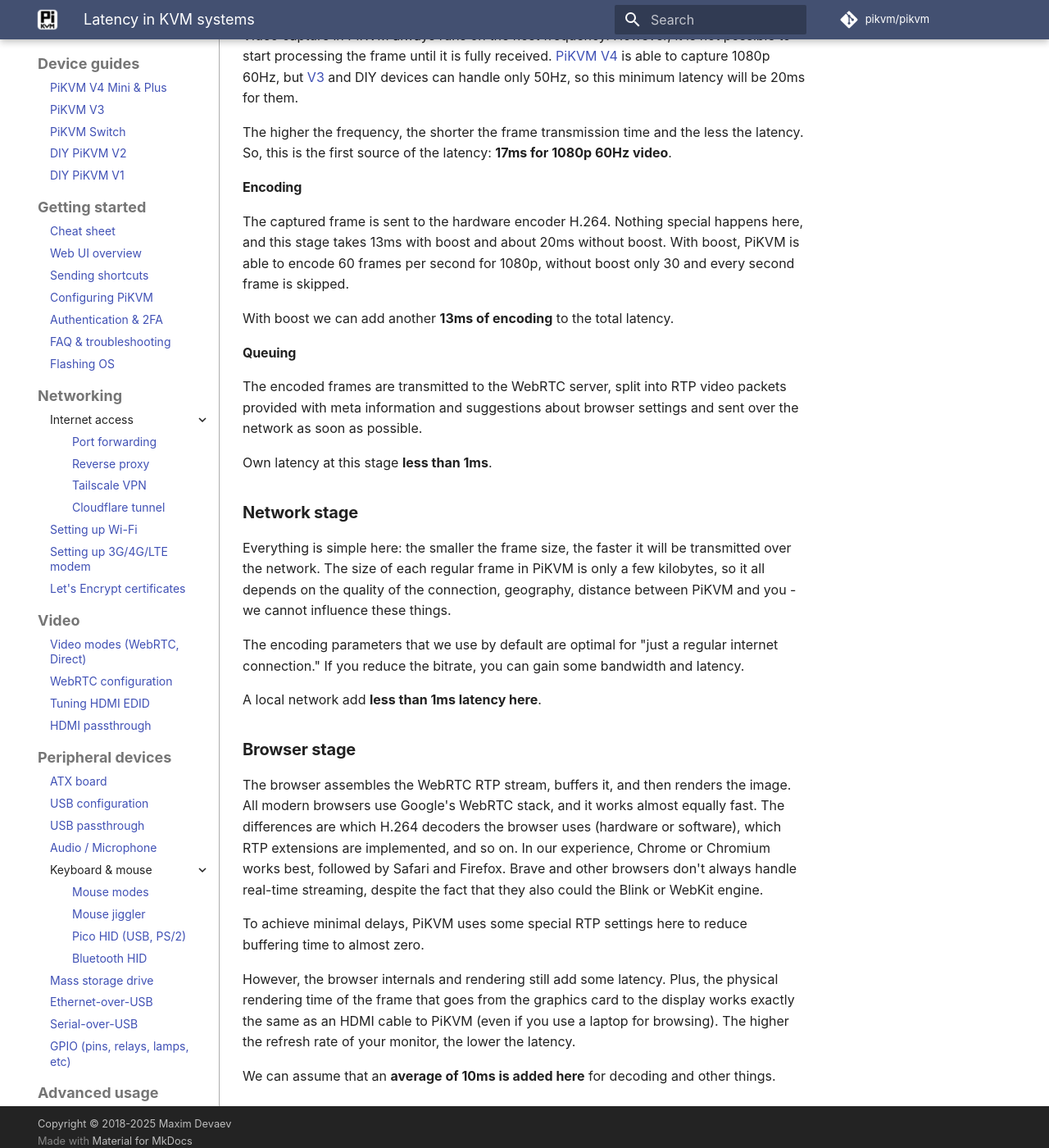
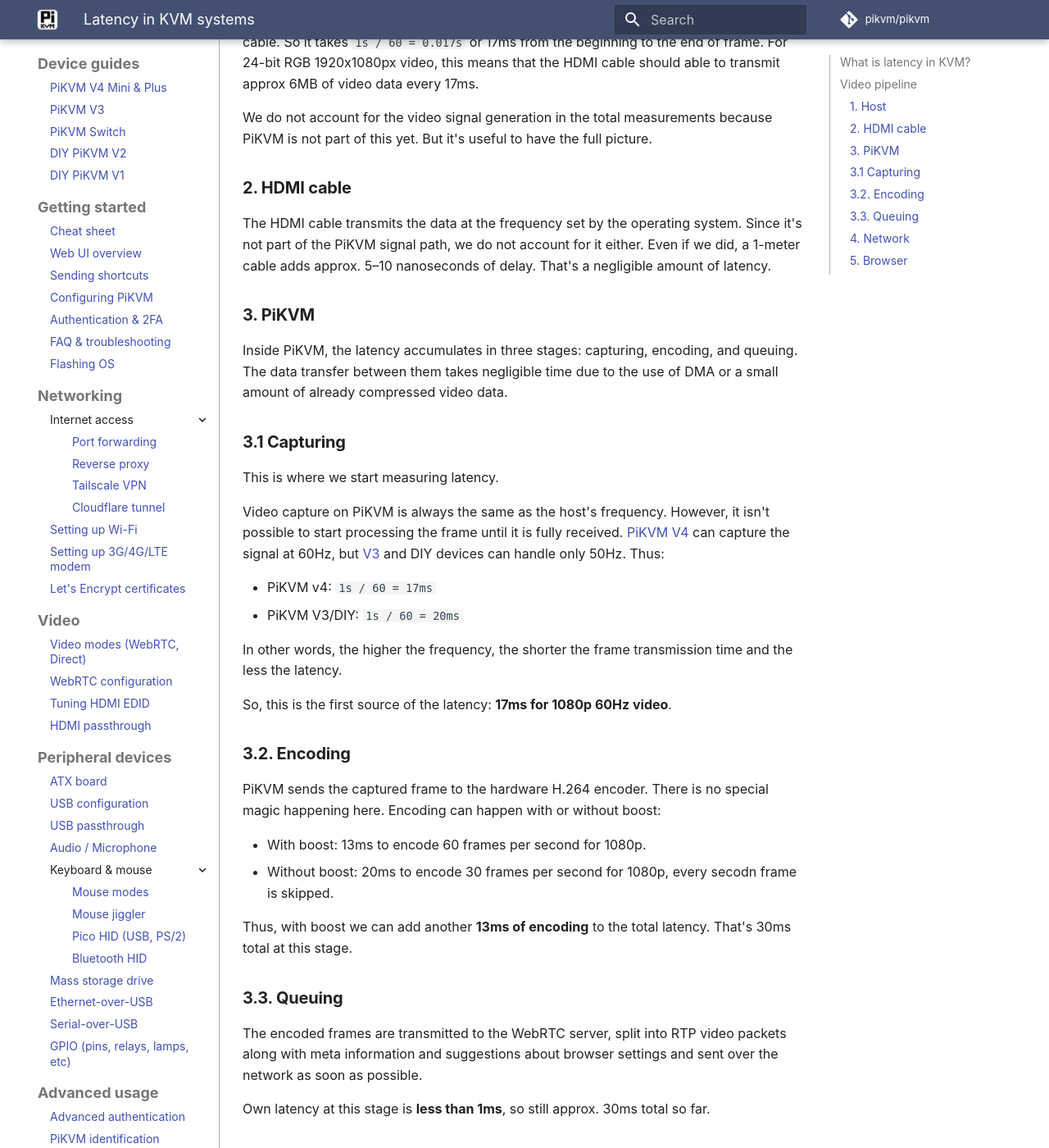
Before and after one commit to pikvm/pikvm, an MkDocs documentation site: the page built from docs/latency.md, in a window 1280 px wide and 1400 px high, scrolled down 1549 px. Shown: the whole window at 82% size. Built offline with MkDocs 1.6.1 and Material for MkDocs 9.7.7, drawn with Linux system fonts in a browser that asks for light colours; some web fonts are replaced; comment, search, counter and statistics services are not loaded; some of the changed text lies outside the part shown.

Commit message:
Initial improvements for the KVM-over-IP latency explainer (#1641)

```diff
--- a/docs/latency.md
+++ b/docs/latency.md
@@ -1,16 +1,22 @@
 ---
 title: Latency in KVM systems
-description: What is a KVM latency, where does it come from, and how to measure it
+description: What is a KVM latency, where does it come from, and how to measure it?
 ---
 
-# Brief description
+## What is latency in KVM?
 
-When you move your mouse in PiKVM, you can see how the remote cursor lags behind the local one (which is indicated by a blue dot).
-So, this is a *latency* - the delay between your keyboard/mouse input and the remote host's response to the video.
+When you move your mouse in PiKVM, you can see how the remote cursor lags behind the local one (which is indicated by a blue dot). This is *latency* — the delay between your keyboard/mouse input and the remote host's response to the video.
+
+Latency defines how responsive a KVM-over-IP device *feels* to users:
+
+- Less than 30ms feels nearly instantaneous but is impossible to achieve in remote sessions.
+- 30–50ms is the next best thing and works for most tasks.
+- 50–100ms generally works, but slight delays are visible during rapid movement.
+- Anything above 100ms is usually perceived as sluggish and undesirable.
 
 !!! tip "Our latency measurements"
 
-    PiKVM has **33-40 milliseconds in total** (from capture to displaying) with the following conditions:
+    PiKVM has **33-40 milliseconds of total latency**, from capture to displaying, with the following conditions:
 
     * [PiKVM V4](v4.md) device
     * Resolution: 1920x1080 at 60Hz
@@ -20,13 +26,12 @@
     * H.264 boost enabled
     * Access via a local network or good internet connection
 
-    Currently, **PiKVM offers a proven lowest end-to-end latency** among all other KVM over IP available on the market.
+    Currently, **PiKVM offers a proven lowest end-to-end latency** among all other KVM-over-IP devices available on the market.
 
-Next, we'll look at what these numbers are made up of and how to take measurements yourself to compare with our results.
-
+Next, we'll explain how we arrived at these numbers and how you can replicate them yourself to verify our results.
 
 -----
-# Video pipeline
+## Video pipeline
 
 PiKVM works with the physical world: it captures video from a cable, encodes it, and sends it to your browser over a network.
 
@@ -34,11 +39,11 @@
 +--= Host =--+           +-------= PiKVM =-------+           +---= Browser =---+
 |            |   HDMI    |                       |           |                 |
 |  Source    |==========>|-->[Capturing] (17ms)  |           |   [Rendering]   |
-| 1920x1080  |   Cable   |        |              |           |       ^         |
-|    60Hz    |           |        V              |           |       |         |
+| 1920x1080  |   Cable   |        |              |           |        ^        |
+|    60Hz    |           |        V              |           |        |        |
 |            |           |   [Encoding]  (13ms)  |           |   [Buffering]   |
-+------------+           |        |              |           |       ^         |
-                         |        V      (~0ms)  |  Network  |       |         |
++------------+           |        |              |           |        ^        |
+                         |        V      (~0ms)  |  Network  |        |        |
                          |   [Queuing]---------->|==========>|-->[Assembling]  |
                          |                       |           |                 |
                          +-----------------------+           +-----------------+
@@ -46,74 +51,67 @@
 
 Let's go through the stages.
 
+### 1. Host
 
-### Host stage
+A remote host generates a video signal, which is usually sent to the monitor. PiKVM pretends to be a real monitor and sets a specific resolution and display refresh rate (or frequency) measured in Hz for the operating system to use.
 
-A remote host generates a video, which is usually sent to the monitor (but now we have PiKVM, and this is no different here).
-1920x1080 at 60Hz means that frames are sent over the cable 60 times per second.
-For 24-bit RGB video, each frame is almost 6 megabytes in size, and all these frames follow each other without notable gaps.
+A display refresh rate of 60Hz means that 60 frames per second are sent over the HDMI cable. So it takes `1s / 60 = 0.017s` or 17ms from the beginning to the end of frame. For 24-bit RGB 1920x1080px video, this means that the HDMI cable should able to transmit approx 6MB of video data every 17ms.
 
-It takes `1s / 60 = 0.017s` or 17ms from the beginning to the end of frame.
+We do not account for the video signal generation in the total measurements because PiKVM is not part of this yet. But it's useful to have the full picture.
 
+### 2. HDMI cable
 
-### PiKVM Stage
+The HDMI cable transmits the data at the frequency set by the operating system. Since it's not part of the PiKVM signal path, we do not account for it either. Even if we did, a 1-meter cable adds approx. 5–10 nanoseconds of delay. That's a negligible amount of latency.
 
-A lot of magic happens inside PiKVM, and the latency accumulates in three stages.
-Data transfer between them takes negligible time due to the use of DMA or a small amount of already compressed video data.
+### 3. PiKVM
 
-#### Capturing
+Inside PiKVM, the latency accumulates in three stages: capturing, encoding, and queuing. The data transfer between them takes negligible time due to the use of DMA or a small amount of already compressed video data.
 
-Video capture in PiKVM always runs on the host frequency.
-However, it is not possible to start processing the frame until it is fully received.
-[PiKVM V4](v4.md) is able to capture 1080p 60Hz, but [V3](v3.md) and DIY devices can handle only 50Hz,
-so this minimum latency will be 20ms for them.
+### 3.1 Capturing
 
-The higher the frequency, the shorter the frame transmission time and the less the latency.
+This is where we start measuring latency.
+
+Video capture on PiKVM is always the same as the host's frequency. However, it isn't possible to start processing the frame until it is fully received. [PiKVM V4](v4.md) can capture the signal at 60Hz, but [V3](v3.md) and DIY devices can handle only 50Hz. Thus:
+
+- PiKVM v4: `1s / 60 = 17ms`
+- PiKVM V3/DIY: `1s / 60 = 20ms`
+
+In other words, the higher the frequency, the shorter the frame transmission time and the less the latency.
+
 So, this is the first source of the latency: **17ms for 1080p 60Hz video**.
 
-#### Encoding
+### 3.2. Encoding
 
-The captured frame is sent to the hardware encoder H.264.
-Nothing special happens here, and this stage takes 13ms with boost and about 20ms without boost.
-With boost, PiKVM is able to encode 60 frames per second for 1080p, without boost only 30 and every second frame is skipped.
+PiKVM sends the captured frame to the hardware H.264 encoder. There is no special magic happening here. Encoding can happen with or without boost:
 
-With boost we can add another **13ms of encoding** to the total latency.
+- With boost: 13ms to encode 60 frames per second for 1080p.
+- Without boost: 20ms to encode 30 frames per second for 1080p, every secodn frame is skipped.
 
-#### Queuing
+Thus, with boost we can add another **13ms of encoding** to the total latency. That's 30ms total at this stage.
 
-The encoded frames are transmitted to the WebRTC server, split into RTP video packets
-provided with meta information and suggestions about browser settings
-and sent over the network as soon as possible.
+### 3.3. Queuing
 
-Own latency at this stage **less than 1ms**.
+The encoded frames are transmitted to the WebRTC server, split into RTP video packets along with meta information and suggestions about browser settings and sent over the network as soon as possible.
 
+Own latency at this stage is **less than 1ms**, so still approx. 30ms total so far.
 
-### Network stage
+### 4. Network
 
-Everything is simple here: the smaller the frame size, the faster it will be transmitted over the network.
-The size of each regular frame in PiKVM is only a few kilobytes,
-so it all depends on the quality of the connection, geography,
-distance between PiKVM and you - we cannot influence these things.
+The general rule of thumb here is that the smaller the frame size is, the faster it will be transmitted over the network. The size of each regular frame in PiKVM is only a few kilobytes,
+so it all depends on the quality of the connection, geography, distance between PiKVM and you. We cannot influence any of these things.
 
-The encoding parameters that we use by default are optimal for "just a regular internet connection."
-If you reduce the bitrate, you can gain some bandwidth and latency.
+The encoding parameters that we use by default are optimal for "just a regular Internet connection". If you reduce the bit rate, you can gain some bandwidth and latency.
 
-A local network add **less than 1ms latency here**.
+A local network adds **less than 1ms latency here**. We are still in the 30ms territory here.
 
+### 5. Browser
 
-### Browser stage
+The browser assembles the WebRTC RTP stream, buffers it, and then renders the image. All modern browsers use Google's WebRTC stack, and it works almost equally fast. What makes the differences is which H.264 decoders the browser uses (hardware or software), which RTP extensions are implemented, and so on.
 
-The browser assembles the WebRTC RTP stream, buffers it, and then renders the image.
-All modern browsers use Google's WebRTC stack, and it works almost equally fast.
-The differences are which H.264 decoders the browser uses (hardware or software), which RTP extensions are implemented, and so on.
-In our experience, Chrome or Chromium works best, followed by Safari and Firefox.
-Brave and other browsers don't always handle real-time streaming, despite the fact that they also could the Blink or WebKit engine.
+In our experience, Chrome or Chromium works best, followed by Safari and Firefox. Brave and other browsers don't always handle real-time streaming, despite the fact that they also could the Blink or WebKit engine.
 
-To achieve minimal delays, PiKVM uses some special RTP settings here to reduce buffering time to almost zero.
+To achieve minimal delays, PiKVM uses some special RTP settings here to reduce buffering time to almost zero. However, the browser internals and rendering still add some latency.
 
-However, the browser internals and rendering still add some latency.
-Plus, the physical rendering time of the frame that goes from the graphics card to the display
-works exactly the same as an HDMI cable to PiKVM (even if you use a laptop for browsing).
-The higher the refresh rate of your monitor, the lower the latency.
+Additionally, the physical rendering time of the frame that goes from the graphics card to the display works exactly the same as an HDMI cable to PiKVM (even if you use a laptop for browsing). The higher the refresh rate of your monitor, the lower the latency.
 
 We can assume that an **average of 10ms is added here** for decoding and other things.
```
